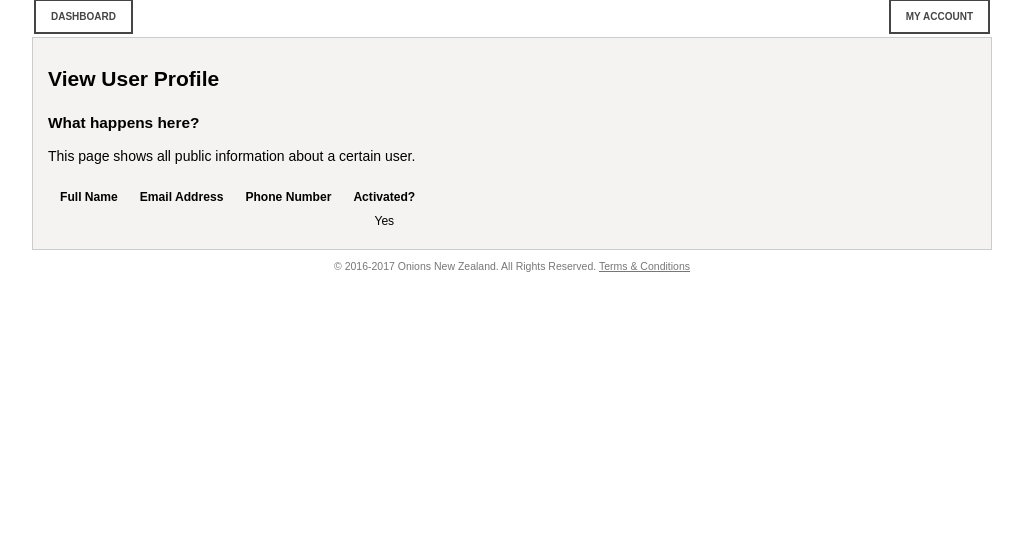
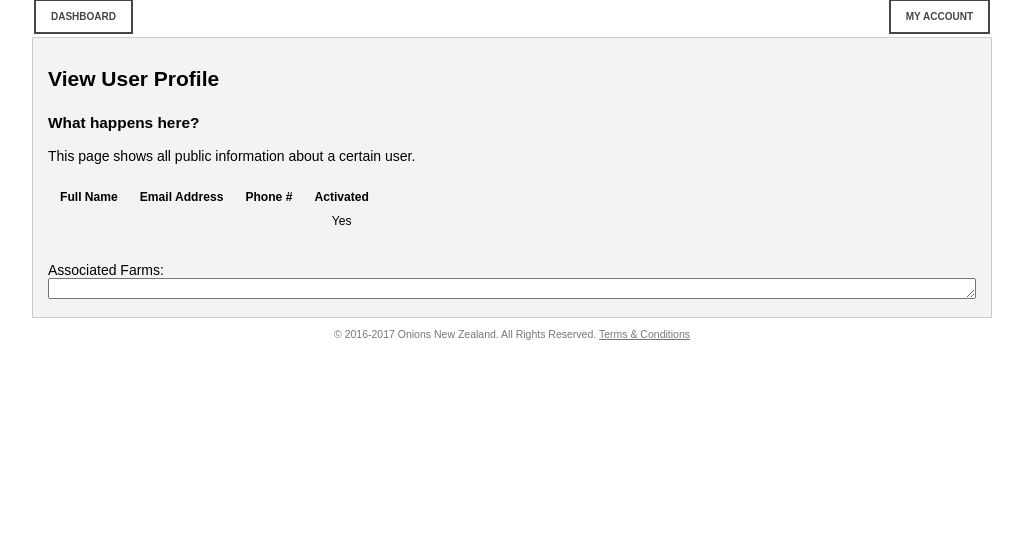
Before and after one commit to JustCreateIT/CropAssessment, a PHP site: template application/view/profile/showProfile.php in a window 1280 px wide. Shown: the part 78-617 px from the top of the page, without its empty margins (128-1151 px from the left). Run offline with PHP 8.4, Linux system fonts and the light colour scheme; the template is opened without the code that fills it, so the values that code supplies are empty; some libraries are stand-ins or nearby versions.

Commit message:
Fixed overflow issues with textarea

```diff
--- a/application/controller/ProfileController.php
+++ b/application/controller/ProfileController.php
@@ -30,6 +30,7 @@ class ProfileController extends Controller
     {
         if (isset($user_id)) {
             $this->View->render('profile/showProfile', array(
+				'user_farms' => DatabaseCommon::getLinkedFarmsByUserID(),
                 'user' => UserModel::getPublicProfileOfUser($user_id))
             );
         } else {
--- a/application/view/profile/showProfile.php
+++ b/application/view/profile/showProfile.php
@@ -9,14 +9,14 @@
         <div>This page shows all public information about a certain user.</div>
 
         <?php if ($this->user) { ?>
-            <div>
+            <div style="overflow-x:auto;">
                 <table class="overview-table">
                     <thead>
                     <tr>
                         <td>Full Name</td>
                         <td>Email Address</td>
-						<td>Phone Number</td>
-                        <td>Activated?</td>
+						<td>Phone #</td>
+                        <td>Activated</td>
                     </tr>
                     </thead>
                     <tbody>
@@ -30,6 +30,14 @@
                     </tbody>
                 </table>
             </div>
+			<p></p>
+		<div>Associated Farms: </div>
+		<div>
+<textarea rows="<?php echo count($this->user_farms)+1?>">
+<?php foreach($this->user_farms as $farm){
+echo $farm->farm_name."\n";
+} ?>
+		</textarea></div>
         <?php } ?>
 
     </div>
--- a/application/view/user/index.php
+++ b/application/view/user/index.php
@@ -43,7 +43,7 @@
 		<p></p>
 		<div>Associated Farms: </div>
 		<div>
-<textarea cols="75" rows="<?php echo count($this->user_farms)+1?>">
+<textarea rows="<?php echo count($this->user_farms)+1?>">
 <?php foreach($this->user_farms as $farm){
 echo $farm->farm_name."\n";
 } ?>
--- a/public/css/style.css
+++ b/public/css/style.css
@@ -225,6 +225,14 @@ select {
 
 .box p {
 	align-content:center;
+}
+
+.box textarea {
+	width:100%;
+	height:100%;
+	box-sizing: border-box;
+	-moz-box-sizing: border-box;
+	-webkit-box-sizing: border-box;
 }
 
 /* navigation dropdown menu */
```
